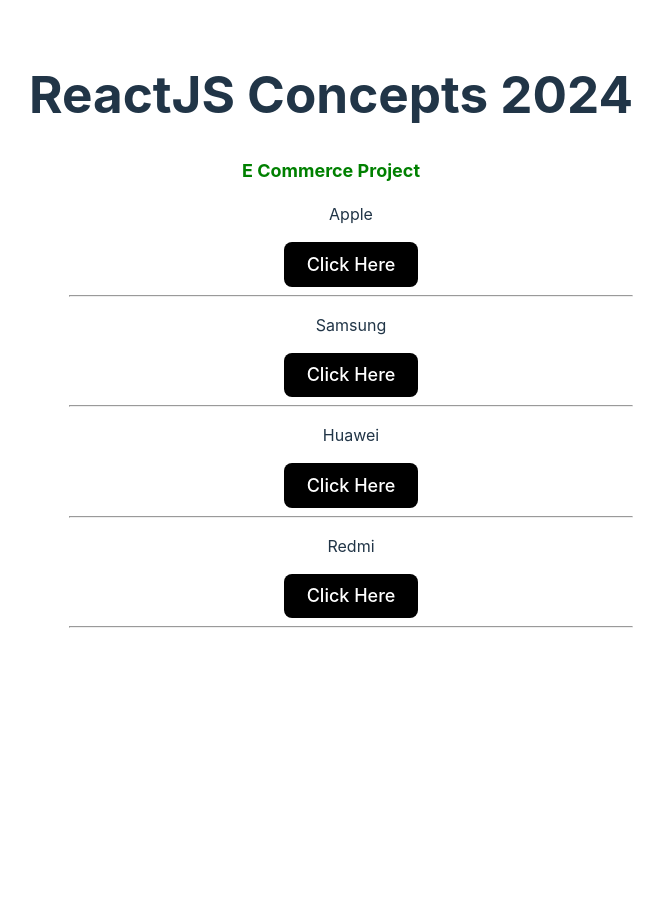
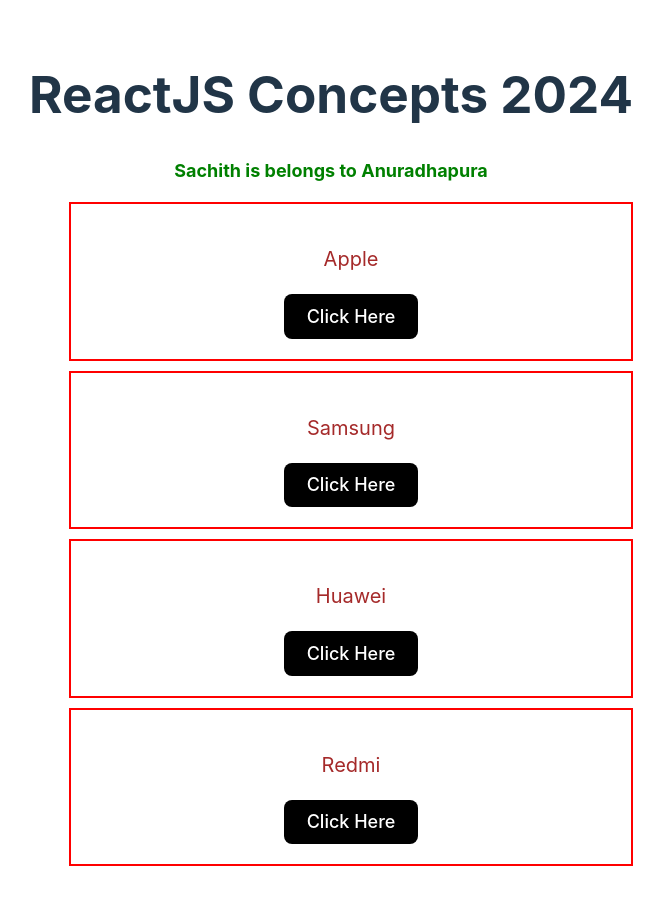
Before and after one commit to sachith-coding/reactjs-concepts-2024, a React (Vite) app: page / in a window 1280 px wide. Shown: the top 904 px of the page, without its empty margins (309-973 px from the left). Before the commit the page ends 800 px from the top, so only its background shows below. Built offline with nearby package versions, Linux system fonts and the light colour scheme.

Commit message:
Sample Inline Styles and other styles

```diff
--- a/src/App.jsx
+++ b/src/App.jsx
@@ -12,7 +12,7 @@
   return (
     <>
       <h1>ReactJS Concepts 2024</h1>
-      <ProductList listOfProducts={dummyProducts} />
+      <ProductList listOfProducts={dummyProducts} name='Sachith' city='Anuradhapura' />
     </>
   )
 }
--- a/src/components/products/ProductList.jsx
+++ b/src/components/products/ProductList.jsx
@@ -2,10 +2,10 @@
 import ProductItem from './components/ProductItem'
 import './style.css'
 
-const ProductList = ({ listOfProducts }) => {
+const ProductList = ({ listOfProducts, name, city }) => {
     return (
         <>
-            <h3 className='title'>E Commerce Project</h3>
+            <h3 className='title'>{name} is belongs to {city}</h3>
             <ul>
                 {
                     listOfProducts.map((item, index) => (
--- a/src/components/products/components/ProductItem.jsx
+++ b/src/components/products/components/ProductItem.jsx
@@ -11,12 +11,10 @@
 
 const ProductItem = ({singleProduct}) => {
     return (
-        <>
-            {console.log(styles)}
-            <p>{singleProduct}</p>
+        <div style={{padding: '20px', border: '2px solid red', marginBottom: '10px'}}>
+            <p className={styles.productTitle}>{singleProduct}</p>
             <ButtonComponent />
-            <hr />
-        </>
+        </div>
     )
 }
 
--- a/src/components/products/components/ProductItem.module.css
+++ b/src/components/products/components/ProductItem.module.css
@@ -3,3 +3,8 @@
     color: white;
     font-size: 18px;
 }
+
+.productTitle{
+    font-size: 20px;
+    color: brown;
+}
```
